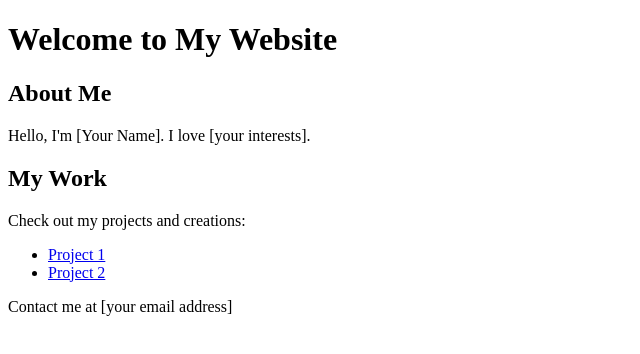
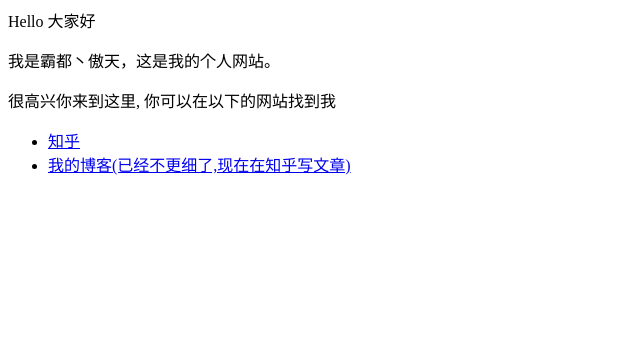
Before and after one commit to ResearchToDrug/ResearchToDrug.github.io, a plain HTML site: page index.html in a window 1280 px wide. Shown: the whole page, without its empty margins (0-640 px from the left). Drawn offline with Linux system fonts and the light colour scheme.

Commit message:
Update index.html

```diff
--- a/index.html
+++ b/index.html
@@ -1,29 +1,8 @@
-<!DOCTYPE html>
-<html lang="en">
-<head>
-    <meta charset="UTF-8">
-    <meta name="viewport" content="width=device-width, initial-scale=1.0">
-    <title>My Personal Website</title>
-</head>
-<body>
-    <header>
-        <h1>Welcome to My Website</h1>
-    </header>
-    <section>
-        <h2>About Me</h2>
-        <p>Hello, I'm [Your Name]. I love [your interests].</p>
-    </section>
-    <section>
-        <h2>My Work</h2>
-        <p>Check out my projects and creations:</p>
-        <ul>
-            <li><a href="#">Project 1</a></li>
-            <li><a href="#">Project 2</a></li>
-            <!-- Add more projects as needed -->
-        </ul>
-    </section>
-    <footer>
-        <p>Contact me at [your email address]</p>
-    </footer>
-</body>
-</html>
+<p>Hello 大家好</p>
+<p>我是霸都丶傲天，这是我的个人网站。 </p>
+<p>很高兴你来到这里, 你可以在以下的网站找到我</p>
+
+<ul>
+  <li> <a href="https://www.zhihu.com/people/AJLoveChina">知乎</a> </li>
+  <li> <a href="http://hejie.nigeerhuo.com">我的博客(已经不更细了,现在在知乎写文章)</a> </li>
+</ul>
```
